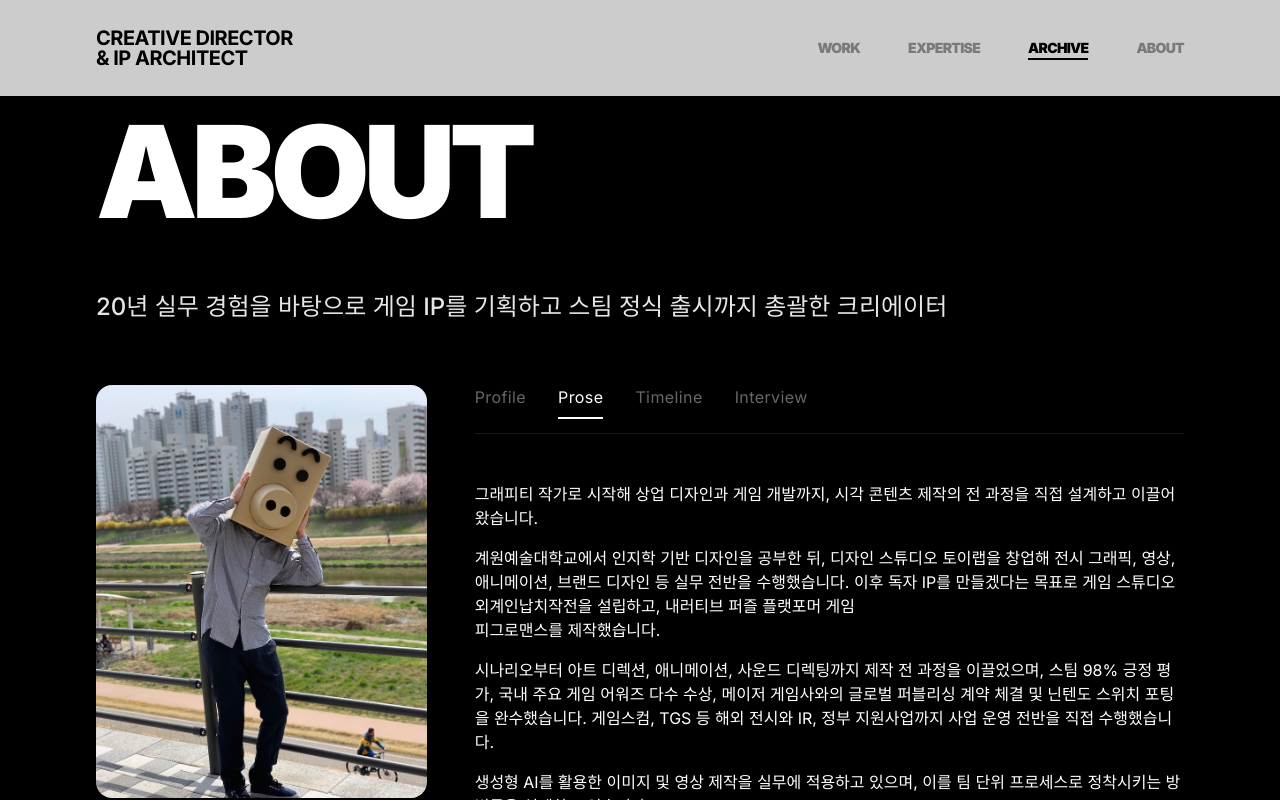
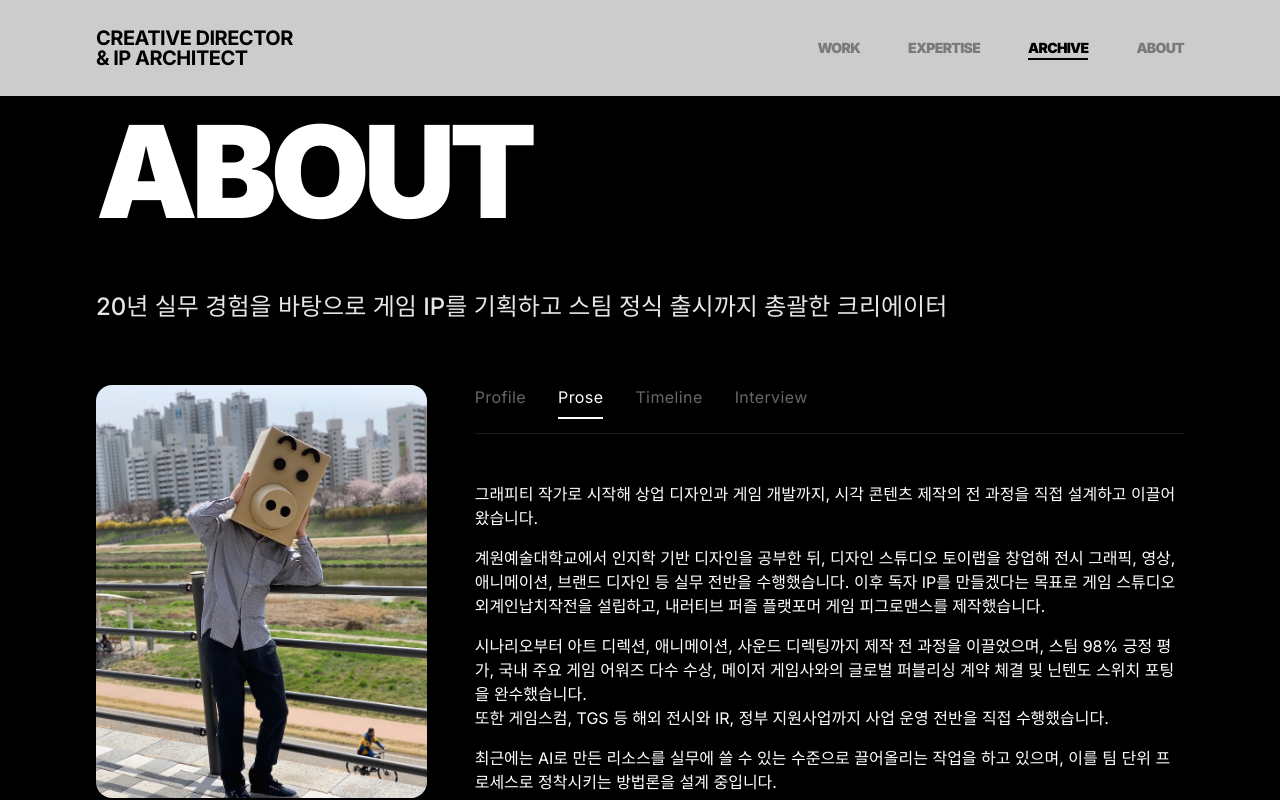
Before and after one commit to Cuttingman/portfolio, a Next.js app: page / in a window 1280 px wide. Both pictures are taken after a click on the button "Prose". Shown: the part 3544-4344 px from the top of the page. Built offline with nearby package versions, Linux system fonts and the light colour scheme.

Commit message:
브라우저 탭 아이콘 추가, 슈퍼세미나 링크 추가, Prose 글 수정

```diff
--- a/src/components/sections/About.tsx
+++ b/src/components/sections/About.tsx
@@ -227,14 +227,14 @@ export function AboutSection() {
                       그래피티 작가로 시작해 상업 디자인과 게임 개발까지, 시각 콘텐츠 제작의 전 과정을 직접 설계하고 이끌어 왔습니다.
                     </p>
                     <p className="mb-4 text-white">
-                      계원예술대학교에서 인지학 기반 디자인을 공부한 뒤, 디자인 스튜디오 토이랩을 창업해 전시 그래픽, 영상, 애니메이션, 브랜드 디자인 등 실무 전반을 수행했습니다. 이후 독자 IP를 만들겠다는 목표로 게임 스튜디오 외계인납치작전을 설립하고, 내러티브 퍼즐 플랫포머 게임<br />
-                      피그로맨스를 제작했습니다.
+                      계원예술대학교에서 인지학 기반 디자인을 공부한 뒤, 디자인 스튜디오 토이랩을 창업해 전시 그래픽, 영상, 애니메이션, 브랜드 디자인 등 실무 전반을 수행했습니다. 이후 독자 IP를 만들겠다는 목표로 게임 스튜디오 외계인납치작전을 설립하고, 내러티브 퍼즐 플랫포머 게임 피그로맨스를 제작했습니다.
                     </p>
                     <p className="mb-4 text-white">
-                      시나리오부터 아트 디렉션, 애니메이션, 사운드 디렉팅까지 제작 전 과정을 이끌었으며, 스팀 98% 긍정 평가, 국내 주요 게임 어워즈 다수 수상, 메이저 게임사와의 글로벌 퍼블리싱 계약 체결 및 닌텐도 스위치 포팅을 완수했습니다. 게임스컴, TGS 등 해외 전시와 IR, 정부 지원사업까지 사업 운영 전반을 직접 수행했습니다.
+                      시나리오부터 아트 디렉션, 애니메이션, 사운드 디렉팅까지 제작 전 과정을 이끌었으며, 스팀 98% 긍정 평가, 국내 주요 게임 어워즈 다수 수상, 메이저 게임사와의 글로벌 퍼블리싱 계약 체결 및 닌텐도 스위치 포팅을 완수했습니다.<br />
+                      또한 게임스컴, TGS 등 해외 전시와 IR, 정부 지원사업까지 사업 운영 전반을 직접 수행했습니다.
                     </p>
                     <p className="mb-4 text-white">
-                      생성형 AI를 활용한 이미지 및 영상 제작을 실무에 적용하고 있으며, 이를 팀 단위 프로세스로 정착시키는 방법론을 설계하고 있습니다.
+                      최근에는 AI로 만든 리소스를 실무에 쓸 수 있는 수준으로 끌어올리는 작업을 하고 있으며, 이를 팀 단위 프로세스로 정착시키는 방법론을 설계 중입니다.
                     </p>
 
                     <div className="bg-white/5 p-6 rounded-sm mt-8 border-l-4 border-white/20">
--- a/src/components/sections/modals/ExternalActivitiesModalContent.tsx
+++ b/src/components/sections/modals/ExternalActivitiesModalContent.tsx
@@ -119,6 +119,7 @@ export function ExternalActivitiesModalContent() {
             </div>
           </div>
           <div className="grid grid-cols-1 md:grid-cols-2 gap-6">
+            <div className="flex flex-col gap-4">
               <GalleryImageTrigger
                 src={activitiesGalleryImages[4].src}
                 alt={activitiesGalleryImages[4].alt}
@@ -127,6 +128,11 @@ export function ExternalActivitiesModalContent() {
                 className="aspect-square md:aspect-[4/3] block w-full"
                 imgClassName="w-full h-full object-cover object-top rounded-3xl"
               />
+              <a href="https://www.dcoe.or.kr/article/NOTICE/detail/2118" target="_blank" rel="noopener noreferrer" className="inline-flex items-center gap-1.5 px-4 py-2 mt-1 rounded-full bg-white/5 border border-white/10 hover:bg-white/10 hover:border-white/30 hover:text-white transition-all text-gray-300 text-sm font-medium w-fit group">
+                세미나 공지사항 확인하기 <span className="text-gray-500 group-hover:text-white transition-colors">↗</span>
+              </a>
+            </div>
+            <div className="flex flex-col gap-4">
               <GalleryImageTrigger
                 src={activitiesGalleryImages[5].src}
                 alt={activitiesGalleryImages[5].alt}
@@ -135,6 +141,10 @@ export function ExternalActivitiesModalContent() {
                 className="aspect-square md:aspect-[4/3] block w-full"
                 imgClassName="w-full h-full object-cover object-center rounded-3xl"
               />
+              <a href="https://www.webplusnews.kr/news/articleView.html?idxno=35102" target="_blank" rel="noopener noreferrer" className="inline-flex items-center gap-1.5 px-4 py-2 mt-1 rounded-full bg-white/5 border border-white/10 hover:bg-white/10 hover:border-white/30 hover:text-white transition-all text-gray-300 text-sm font-medium w-fit group">
+                관련 보도 기사 확인하기 <span className="text-gray-500 group-hover:text-white transition-colors">↗</span>
+              </a>
+            </div>
           </div>
         </div>
 
```
Also changed, not shown: src/app/apple-icon.png (added), src/app/icon.png (added). Lines whose indentation alone changed are shown as unchanged.
